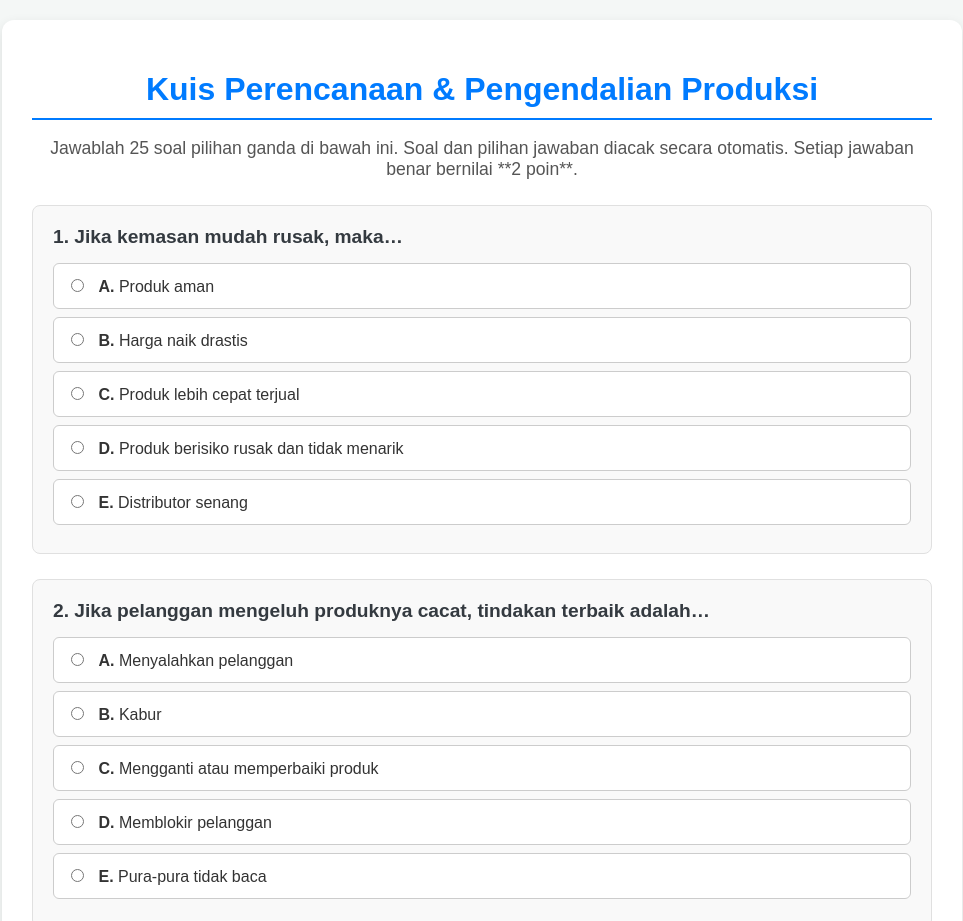
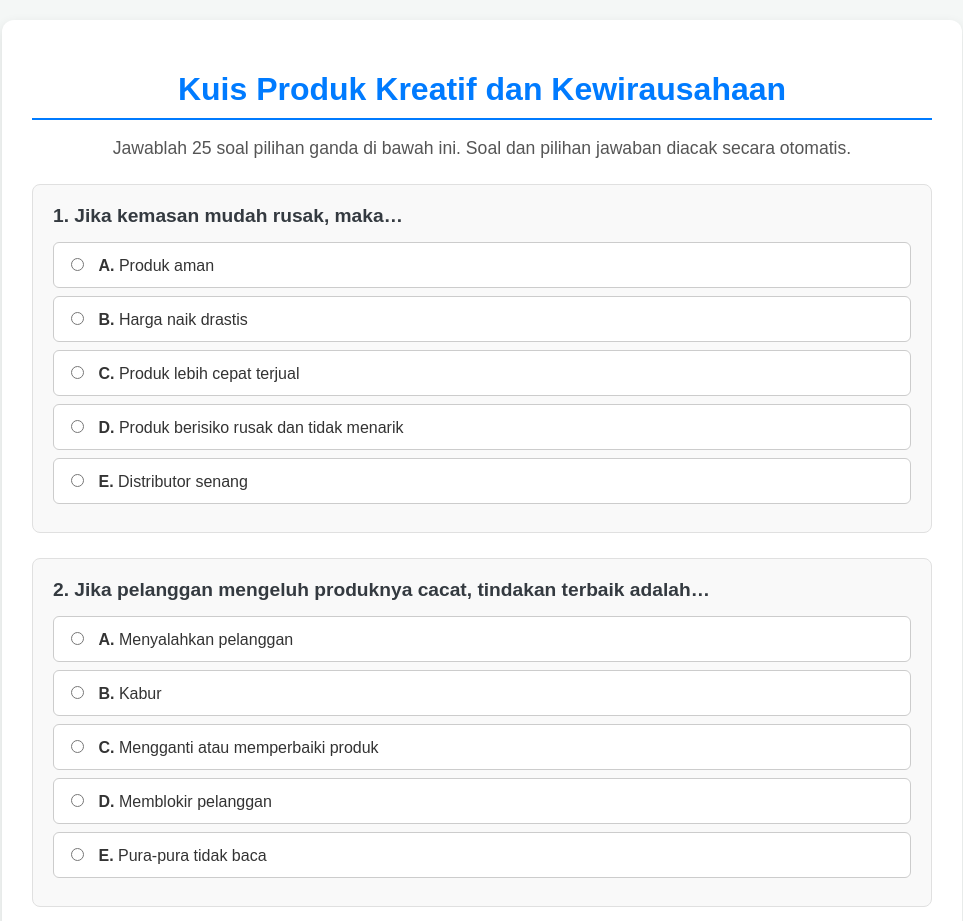
Before and after one commit to naomimela/Produk-Kreatif-ASHFI, a plain HTML site: page index.html in a window 1280 px wide. Shown: the top 921 px of the page, without its empty margins (158-1121 px from the left). Drawn offline with Linux system fonts and the light colour scheme.

Commit message:
Fix HTML structure and update quiz content

```diff
--- a/index.html
+++ b/index.html
@@ -3,7 +3,7 @@
 <head>
     <meta charset="UTF-8">
     <meta name="viewport" content="width=device-width, initial-scale=1.0">
-    <title>Kuis Interaktif: Produk Kreatif dan Kewirausahaab (25 Soal)</title>
+    <title>Kuis Interaktif: Produk Kreatif dan Kewirausahaan (25 Soal)</title>
     <style>
         body {
             font-family: 'Arial', sans-serif;
@@ -107,8 +107,8 @@
 <body>
 
 <div class="container">
-    <h1>Kuis Perencanaan & Pengendalian Produksi</h1>
-    <p class="instructions">Jawablah 25 soal pilihan ganda di bawah ini. Soal dan pilihan jawaban diacak secara otomatis. Setiap jawaban benar bernilai **2 poin**.</p>
+    <h1>Kuis Produk Kreatif dan Kewirausahaan</h1>
+    <p class="instructions">Jawablah 25 soal pilihan ganda di bawah ini. Soal dan pilihan jawaban diacak secara otomatis.</p>
 
     <div id="quiz-container">
         </div>
@@ -116,7 +116,7 @@
     <button id="submit-button" onclick="submitQuiz()">Selesai & Lihat Hasil</button>
 
     <div id="results"></div>
-    <p class="instructions" style="margin-top: 25px;">Untuk Soal Isian (Bagian B) silakan dinilai secara manual. Benar: 10 poin, Hampir Benar: 5 poin.</p>
+    <p class="instructions" style="margin-top: 25px;">Untuk Soal Isian (Bagian B) tunggu saat PAS (Mudah KOK).</p>
 </div>
 
 <script>
```
